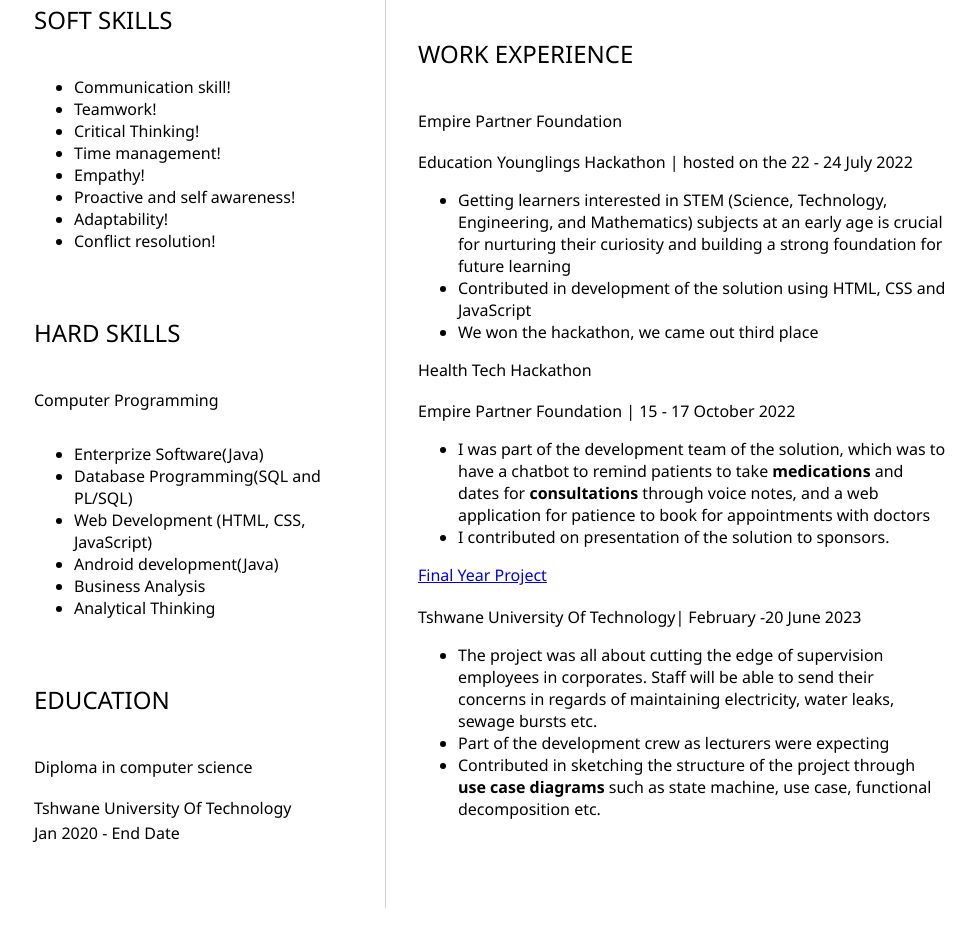
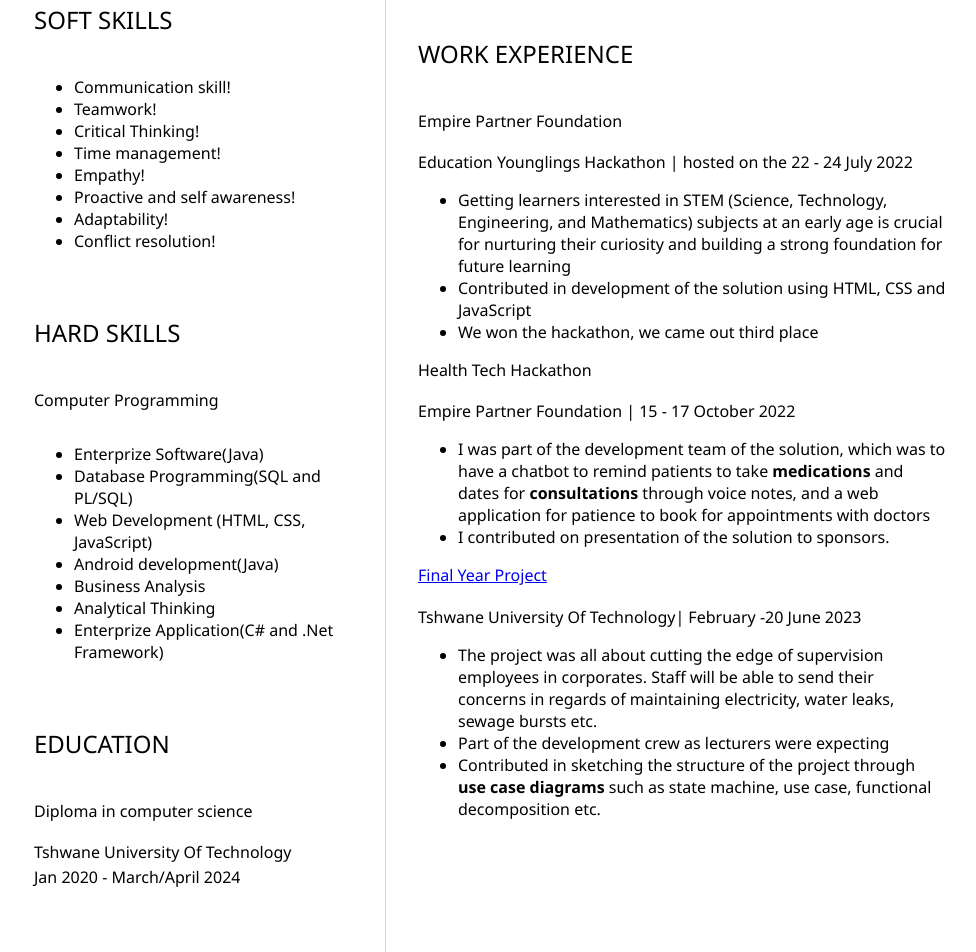
Before and after one commit to Musaroyal/Personal_resume, a plain HTML site: page index.html in a window 1280 px wide. Shown: the part 561-1513 px from the top of the page, without its empty margins (158-1134 px from the left). Before the commit the page ends 1469 px from the top, so only its background shows below. Drawn offline with Linux system fonts and the light colour scheme.

Commit message:
Update index.html

```diff
--- a/index.html
+++ b/index.html
@@ -63,6 +63,7 @@
                         <li>Android development(Java)</li>
                         <li>Business Analysis</li>
                         <li>Analytical Thinking</li>
+			<li>Enterprize Application(C# and .Net Framework)</li>
                     </ul>
                 </section>
 				<section>
@@ -73,7 +74,7 @@
                        Tshwane University Of Technology
                     </p>
                     <p>
-                        Jan 2020 - End Date
+                        Jan 2020 - March/April 2024
                     </p>
 				</section>
 			</article>
```
